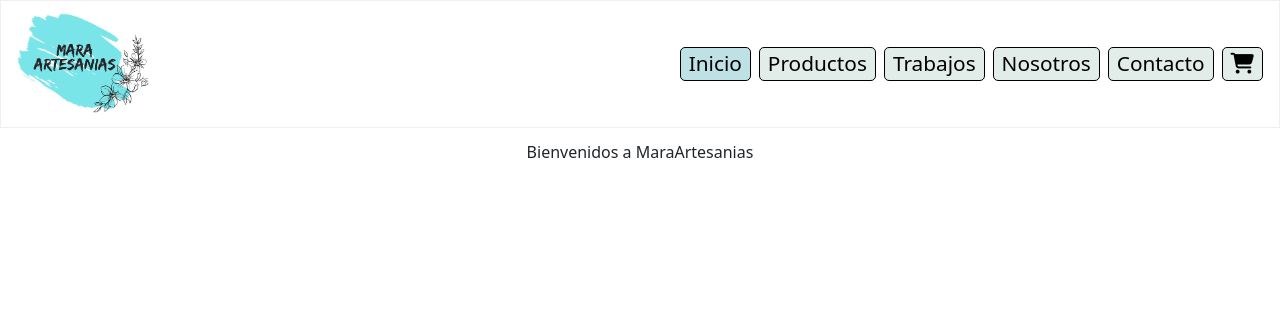
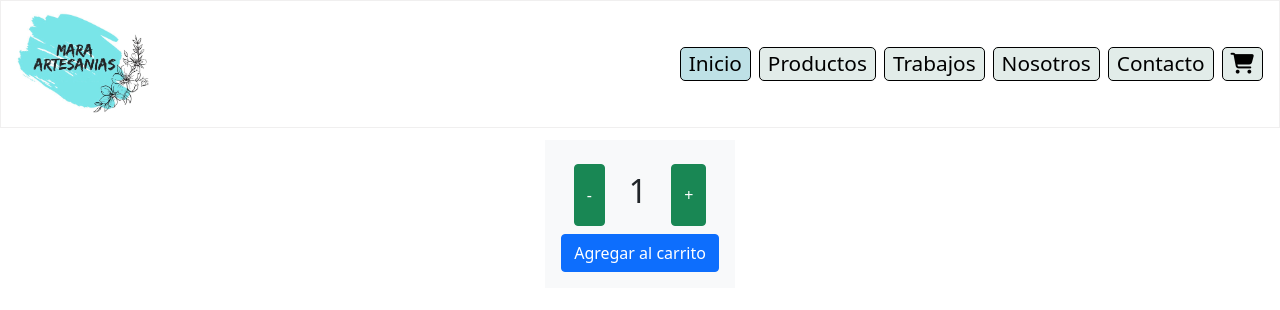
Before and after one commit to ctorchia/maraartesanias_react, a React (Create React App) app: page / in a window 1280 px wide. Shown: the top 310 px of the page. Built offline with nearby package versions, Linux system fonts and the light colour scheme.

Commit message:
Agregado de componente "ItemCount"

```diff
--- a/src/App.js
+++ b/src/App.js
@@ -1,15 +1,16 @@
 import './App.css';
+import 'bootstrap/dist/css/bootstrap.min.css';
+import ItemListContainer from './components/ItemListContainer/ItemListContainer';
+// import ItemCount from './components/ItemCount/ItemCount';
 import NavBar from './components/NavBar/NavBar';
-import 'bootstrap/dist/css/bootstrap.min.css';
-// import Cuerpo from './components/Cuerpo/Cuerpo';
-import ItemListContainer from './components/ItemListContainer/ItemListContainer';
 
 function App() {
   return (
     <>
+
       <NavBar />
-      {/* <Cuerpo /> */}
-      <ItemListContainer greeting='Bienvenidos a MaraArtesanias'/>
+      <ItemListContainer greeting='Bienvenidos a MaraArtesanias' />
+
     </>
   );
 }
--- /dev/null
+++ b/src/components/ItemCount/ItemCount.jsx
@@ -0,0 +1,48 @@
+
+import React from 'react'
+import { useState } from 'react';
+
+
+function ItemCount({ stock, initial, onAdd }) {
+
+    const [contador, setContador] = useState(parseInt(initial));
+
+    const incrementar = () => {
+        if (contador !== parseInt(stock)) {
+            setContador(contador + 1);
+        }
+    }
+
+    const decrementar = () => {
+        if (contador !== 1) {
+            setContador(contador - 1);
+        }
+    }
+
+    const mostrarContador = () => {
+        console.log(contador)
+    }
+
+    return (
+        <div className="d-flex flex-column bg-light align-items-center p-3">
+            <div className="d-flex">
+                <button className="m-2 btn btn-success" onClick={decrementar}>
+                    -
+                </button>
+                <div className="p-2 m-2 d-flex align-items-center">
+                    <div className="font-italic"><h2>{contador}</h2></div>
+                </div>
+                <button className="m-2 btn btn-success" onClick={incrementar}>
+                    +
+                </button>
+            </div>
+            <div>
+                <button className="btn btn-primary text-center" onClick={mostrarContador}>
+                    Agregar al carrito
+                </button>
+            </div>
+        </div>
+    )
+}
+
+export default ItemCount
--- a/src/components/ItemListContainer/ItemListContainer.jsx
+++ b/src/components/ItemListContainer/ItemListContainer.jsx
@@ -1,11 +1,13 @@
 import React from 'react';
+import ItemCount from '../ItemCount/ItemCount';
 import './ItemListContainer.css';
 
 const ItemListContainer = ({greeting}) => {
     console.log(greeting)
+
     return (
         <div id='contenedor'>
-            <p>{greeting}</p>
+            <ItemCount stock="8" initial="1" />
         </div>
     );
 }
```
Also changed, not shown: src/components/Cuerpo/Cuerpo.jsx (deleted, +0 -28 lines), src/components/Cuerpo/logo.svg (deleted).
